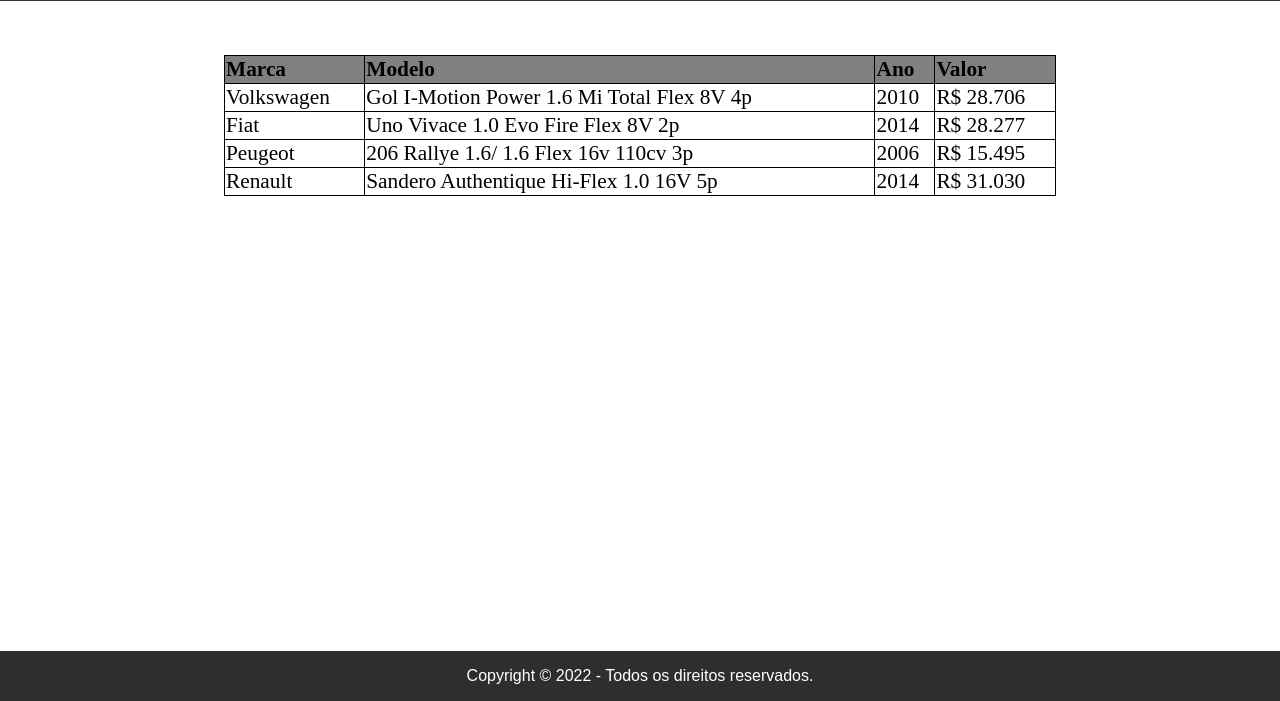
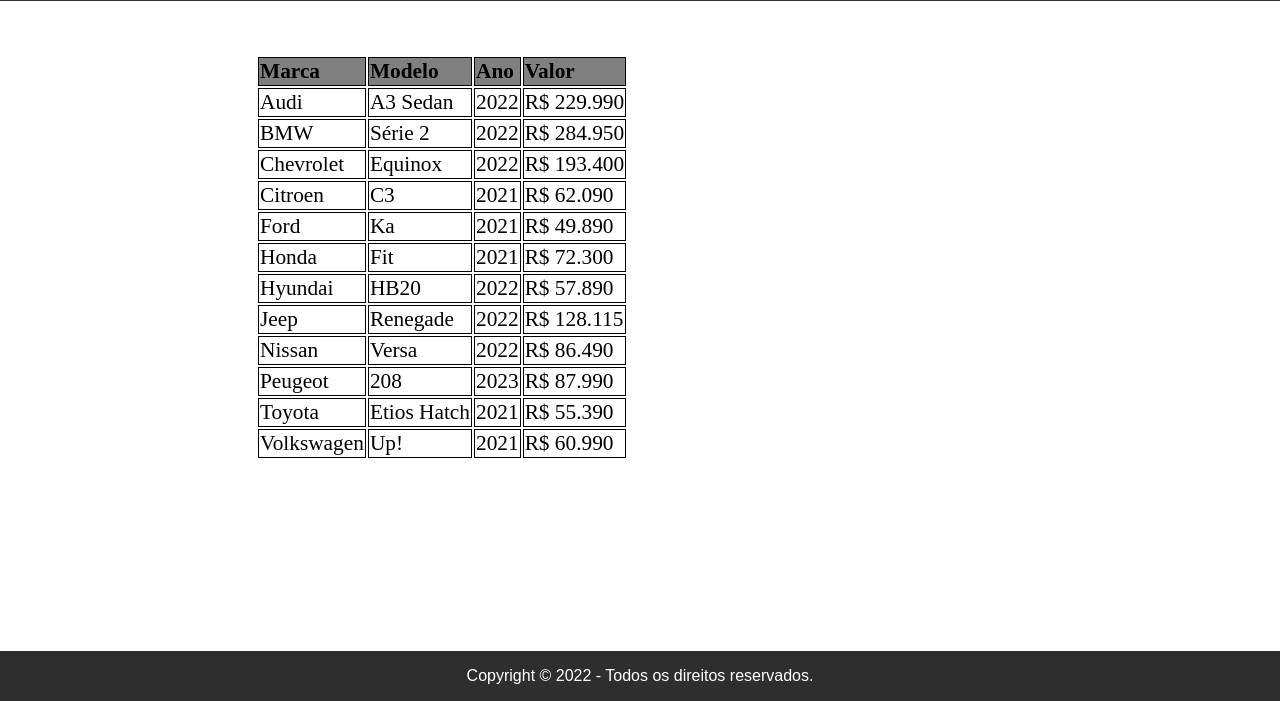
Before and after one commit to leticiatritter/trabalho-final-web, a plain HTML site: page produtos.html in a window 1280 px wide. Shown: the part 99-800 px from the top of the page. Drawn offline with Linux system fonts and the light colour scheme.

```diff
--- a/main.css
+++ b/main.css
@@ -55,11 +55,14 @@ a:link {
     color: #2f2e2e;
     font-family: Arial, Helvetica, sans-serif;
     width: 100%;
+    position: relative;
 }
 
 #body h1 {
     text-align: center;
+    letter-spacing: 0,4cm;
 }
+
 
 .home-content {
     margin: 0 auto;
@@ -68,12 +71,22 @@ a:link {
     max-width: 400px;
 }
 
+/* #formulario {
+    margin-left: 25%;
+    font-family: Arial, Helvetica, sans-serif
+} */
+
+#sobrenos {
+    margin-left: 20%;
+    margin-right: 20%;
+    font-family: Arial, Helvetica, sans-serif
+}
+
 #tabela {
-
     border-collapse: collapse;
-    width: 65%;
     font-size: 16pt;
-    border: 1px solid black;
+    margin-left: 20%;
+    margin-right: 20%;
 }
 
 .tr1 {
@@ -100,7 +113,7 @@ a:link {
     font-family: Arial, Helvetica, sans-serif;
     height: 50px;
     bottom: 0;
-    position:absolute;
+    position: absolute;
     width: 100%;
     text-align: center;
 }
--- a/produtos.html
+++ b/produtos.html
@@ -20,37 +20,87 @@
         </div>
         <!--Body-->
         <br/><br/><br/>
-        <table ID="tabela" align="center">
+        <div ID="tabela" style="overflow-x:auto;">
+            <table>
                 <tr class="tr1">
                     <th class="classe">Marca</th>
                     <th class="classe">Modelo</th>
                     <th class="classe">Ano</th>
                     <th class="classe">Valor</th>
-            </tr class="tr1">
-                <td class="dados">Volkswagen</td>
-                <td class="dados">Gol I-Motion Power 1.6 Mi Total Flex 8V 4p</td>
-                <td class="dados">2010</td>
-                <td class="dados">R$ 28.706</td>
+                <tr class="tr1">
+                    <td class="dados">Audi</td>
+                    <td class="dados">A3 Sedan</td>
+                    <td class="dados">2022</td>
+                    <td class="dados">R$ 229.990</td>
                 </tr>
                 <tr class="tr1">
-                <td class="dados">Fiat</td>
-                <td class="dados">Uno Vivace 1.0 Evo Fire Flex 8V 2p</td>
-                <td class="dados">2014</td>
-                <td class="dados">R$ 28.277</td>
+                    <td class="dados">BMW</td>
+                    <td class="dados">Série 2</td>
+                    <td class="dados">2022</td>
+                    <td class="dados">R$ 284.950</td>
+                </tr>
+                <tr class="tr1">
+                    <td class="dados">Chevrolet</td>
+                    <td class="dados">Equinox</td>
+                    <td class="dados">2022</td>
+                    <td class="dados">R$ 193.400</td>
+                </tr>
+                <tr class="tr1">
+                    <td class="dados">Citroen</td>
+                    <td class="dados">C3</td>
+                    <td class="dados">2021</td>
+                    <td class="dados">R$ 62.090</td>
+                </tr>
+                <tr class="tr1">
+                    <td class="dados">Ford</td>
+                    <td class="dados">Ka</td>
+                    <td class="dados">2021</td>
+                    <td class="dados">R$ 49.890</td>
+                </tr>
+                <tr class="tr1">
+                    <td class="dados">Honda</td>
+                    <td class="dados">Fit</td>
+                    <td class="dados">2021</td>
+                    <td class="dados">R$ 72.300</td>
+                </tr>
+                <tr class="tr1">
+                    <td class="dados">Hyundai</td>
+                    <td class="dados">HB20</td>
+                    <td class="dados">2022</td>
+                    <td class="dados">R$ 57.890</td>
+                </tr>
+                <tr class="tr1">
+                    <td class="dados">Jeep</td>
+                    <td class="dados">Renegade</td>
+                    <td class="dados">2022</td>
+                    <td class="dados">R$ 128.115</td>
+                </tr>
+                <tr class="tr1">
+                    <td class="dados">Nissan</td>
+                    <td class="dados">Versa</td>
+                    <td class="dados">2022</td>
+                    <td class="dados">R$ 86.490</td>
                 </tr>
                 <tr class="tr1">
                     <td class="dados">Peugeot</td>
-                <td class="dados">206 Rallye 1.6/ 1.6 Flex 16v 110cv 3p</td>
-                <td class="dados">2006</td>
-                <td class="dados">R$ 15.495</td>
+                    <td class="dados">208</td>
+                    <td class="dados">2023</td>
+                    <td class="dados">R$ 87.990</td>
                 </tr>
                 <tr class="tr1">
-                <td class="dados">Renault</td>
-                <td class="dados">Sandero Authentique Hi-Flex 1.0 16V 5p</td>
-                <td class="dados">2014</td>
-                <td class="dados">R$ 31.030</td>
+                    <td class="dados">Toyota</td>
+                    <td class="dados">Etios Hatch</td>
+                    <td class="dados">2021</td>
+                    <td class="dados">R$ 55.390</td>
+                </tr>
+                <tr class="tr1">
+                    <td class="dados">Volkswagen</td>
+                    <td class="dados">Up!</td>
+                    <td class="dados">2021</td>
+                    <td class="dados">R$ 60.990</td>
                 </tr>
             </table>
+        </div>
         <!--Footer-->
         <div id="footer">
             <p>Copyright &copy; 2022 - Todos os direitos reservados.</p>
```
Also changed, not shown: contato.html (+39 -6 lines), sobre-nos.html (+11 -0 lines). Lines whose indentation alone changed are shown as unchanged.
